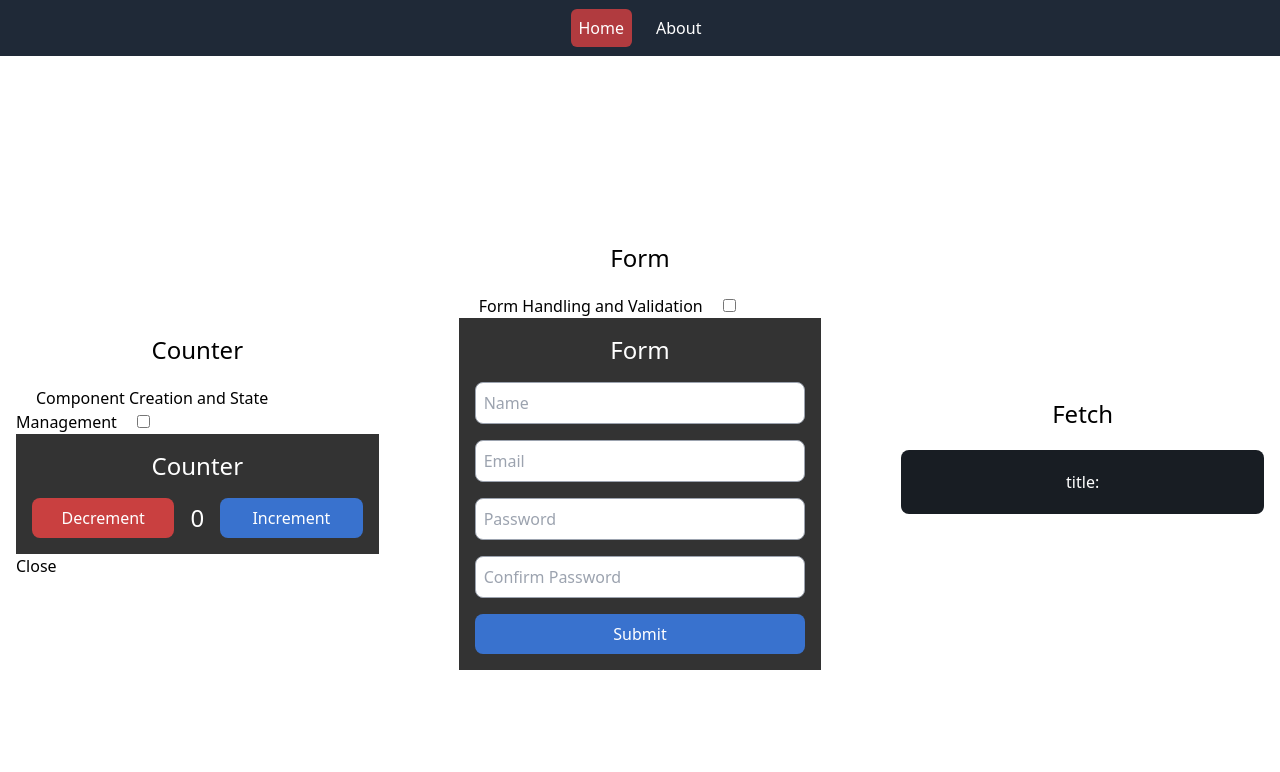
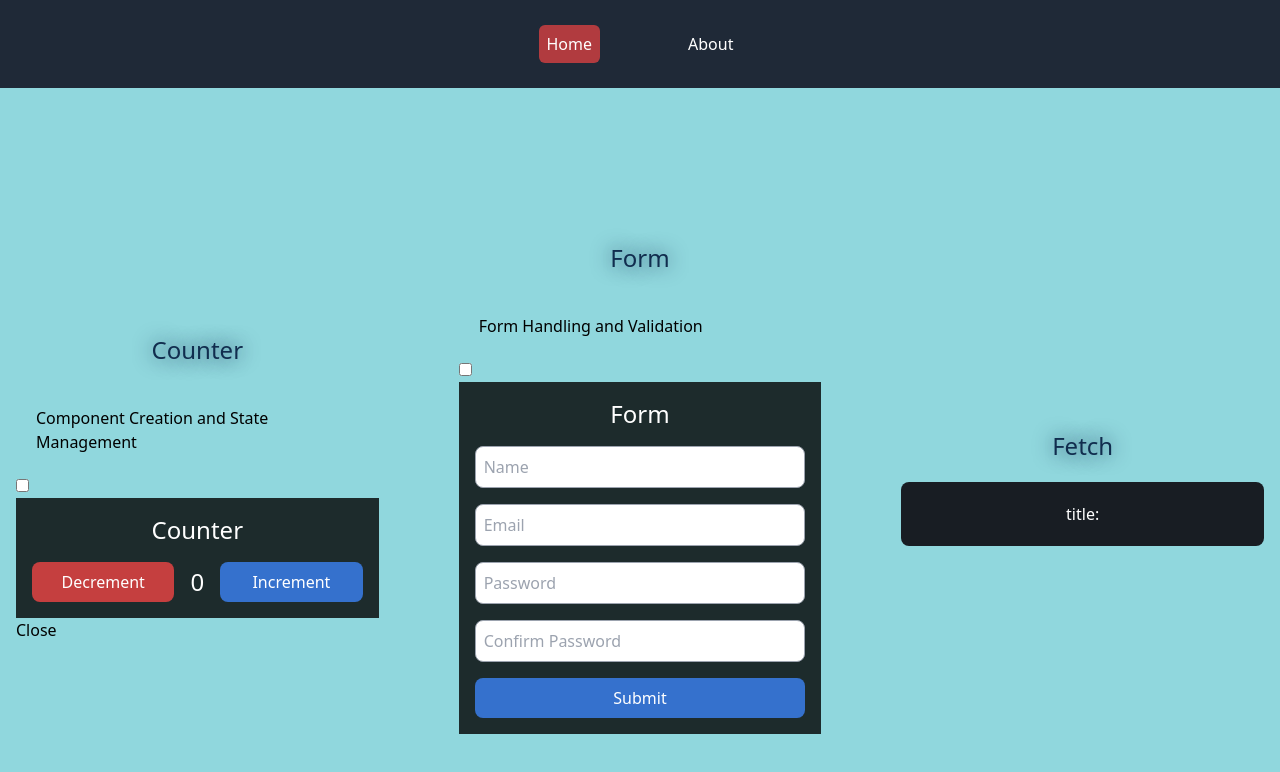
Before and after one commit to ferdianrickyagustine/DevTest, a React (Vite) app in the folder client/: page / in a window 1280 px wide. Shown: the top 772 px of the page. Built offline with nearby package versions, Linux system fonts and the light colour scheme; no server answers.

Commit message:
feat: added background color

```diff
--- a/client/src/components/Counter.jsx
+++ b/client/src/components/Counter.jsx
@@ -26,7 +26,22 @@ export default function Form() {
 
     return (
         <div>
-            <motion.label initial={{ x: -200, y: 100 }} animate={{ x: 0, y: 0 }} whileHover={{ scale: 1.1, backgroundColor: "#ff2994" }} transition={{ duration: 0.5, y: { duration: 2 }, x: { duration: 1.8 } }} htmlFor="my_modal_7" className="btn h-auto w-full p-5">Component Creation and State Management</motion.label>
+            <motion.label
+                initial={{ x: -300 }}
+                animate={{ x: 0 }}
+                whileHover={{ scale: 1.1, backgroundColor: "#ff2994" }}
+                transition={{ duration: 0.5, x: { duration: 1.8 }}}
+                htmlFor="my_modal_7"
+                className="block md:hidden btn h-auto w-full p-5">Component Creation and State Management
+            </motion.label>
+            <motion.label
+                initial={{ x: -200, y: 100 }}
+                animate={{ x: 0, y: 0 }}
+                whileHover={{ scale: 1.1, backgroundColor: "#ff2994" }}
+                transition={{ duration: 0.5, y: { duration: 2 }, x: { duration: 1.8 } }}
+                htmlFor="my_modal_7"
+                className="hidden md:block btn h-auto w-full p-5">Component Creation and State Management
+            </motion.label>
             <input type="checkbox" id="my_modal_7" className="modal-toggle" />
             <div className="modal" role="dialog">
                 <div className="modal-box bg-black/80">
--- a/client/src/components/Form.jsx
+++ b/client/src/components/Form.jsx
@@ -34,7 +34,22 @@ export default function Form() {
     }
     return (
         <div>
-            <motion.label initial={{ y: -100 }} animate={{ y: 0 }} whileHover={{ scale: 1.1, backgroundColor: "#ff2994" }} transition={{ duration: 0.5, y: { duration: 1.8 } }} htmlFor="modal-1" className="btn modal-button h-auto p-5 w-full">Form Handling and Validation</motion.label>
+            <motion.label
+                initial={{ x: -300 }}
+                animate={{ x: 0 }}
+                whileHover={{ scale: 1.1, backgroundColor: "#ff2994" }}
+                transition={{ duration: 0.5, x: { duration: 1.8 } }}
+                htmlFor="modal-1"
+                className="block md:hidden btn modal-button h-auto p-5 w-full">Form Handling and Validation
+            </motion.label>
+            <motion.label
+                initial={{ y: -100 }}
+                animate={{ y: 0 }}
+                whileHover={{ scale: 1.1, backgroundColor: "#ff2994" }}
+                transition={{ duration: 0.5, y: { duration: 1.8 } }}
+                htmlFor="modal-1"
+                className="hidden md:block btn modal-button h-auto p-5 w-full">Form Handling and Validation
+            </motion.label>
             <input type="checkbox" id="modal-1" className="modal-toggle" />
             <div className="modal">
                 <div className="modal-box bg-black/80">
--- a/client/src/components/Navbar.jsx
+++ b/client/src/components/Navbar.jsx
@@ -5,9 +5,9 @@ export default function Navbar() {
     const [selected, setSelected] = useState("Home");
 
     return (
-        <nav className="sticky top-0 bg-gray-800 p-4 z-50">
+        <nav className="sticky top-0 bg-gray-800 p-8 z-50">
             <div className="container mx-auto flex justify-center items-center">
-                <ul className="flex space-x-4">
+                <ul className="flex space-x-20">
                     <li>
                         <Link to="/" onClick={() => setSelected("Home")} className={selected === "Home" ? "text-white bg-red-500/70 p-2 rounded-md" : "text-white hover:bg-red-500/70 delay-150 duration-300 ease-in-out p-2 rounded-md"}>Home</Link>
                     </li>
--- a/client/src/views/HomePage.jsx
+++ b/client/src/views/HomePage.jsx
@@ -33,9 +33,9 @@ export default function HomePage() {
 
     return (
         <motion.div
-            animate={{ opacity: 1, backgroundColor: "#ffffff" }}
-            transition={{ duration: 5.5 }}
-            className="bg-black min-h-screen w-full flex items-center justify-center p-4">
+            animate={{ opacity: 1, backgroundColor: ["#CBF1F5", "#A6E3E9", "#71C9CE", "#A6E3E9", "#CBF1F5"] }}
+            transition={{ duration: 15, repeat: Infinity, ease: "linear" }}
+            className="bg-white min-h-screen w-full flex items-center justify-center p-4">
 
             <div className="grid grid-cols-1 md:grid-cols-3 place-items-center gap-5 md:gap-20">
 
@@ -48,26 +48,42 @@ export default function HomePage() {
                         <div className="w-full flex flex-col">
                             <motion.span
                                 initial={{ opacity: 0 }}
-                                animate={{ opacity: 1 }}
+                                animate={{ opacity: 1, color: "#112D4E", textShadow: "0 0 20px #112D4E" }}
                                 transition={{ delay: 1.8, duration: 1.8 }}
-                                className="text-2xl text-black text-center mb-5">Counter</motion.span>
+                                className="text-2xl text-black text-center mb-5">Counter
+                            </motion.span>
                             <Counter />
                         </div>
                         <div className="w-full flex flex-col">
                             <motion.span
                                 initial={{ opacity: 0 }}
-                                animate={{ opacity: 1 }}
+                                animate={{ opacity: 1, color: "#112D4E", textShadow: "0 0 20px #112D4E" }}
                                 transition={{ delay: 1.8, duration: 1.8 }}
-                                className="text-2xl text-black text-center mb-5">Form</motion.span>
+                                className="text-2xl text-black text-center mb-5">Form
+                            </motion.span>
                             <Form />
                         </div>
                         <div className="w-full flex flex-col">
                             <motion.span
                                 initial={{ opacity: 0 }}
-                                animate={{ opacity: 1 }}
+                                animate={{ opacity: 1, color: "#112D4E", textShadow: "0 0 20px #112D4E" }}
                                 transition={{ delay: 1.8, duration: 1.8 }}
-                                className="text-2xl text-black text-center mb-5">Fetch</motion.span>
-                            <motion.div className="text-white bg-[#181d23] rounded-lg p-5 text-center w-full overflow-hidden" initial={{ x: 200, y: 100 }} animate={{ x: 0, y: 0 }} whileHover={{ scale: 1.1, backgroundColor: "#ff2994" }} transition={{ duration: 0.5, y: { duration: 1.8 }, x: { duration: 1.8 } }}>
+                                className="text-2xl text-black text-center mb-5">Fetch
+                            </motion.span>
+                            <motion.div
+                                className="block md:hidden text-white bg-[#181d23] rounded-lg p-5 text-center w-full overflow-hidden"
+                                initial={{ x: -300 }}
+                                animate={{ x: 0 }}
+                                whileHover={{ scale: 1.1, backgroundColor: "#ff2994" }}
+                                transition={{ duration: 0.5, x: { duration: 1.8 } }}>
+                                title: {todos.title}
+                            </motion.div>
+                            <motion.div
+                                className="hidden md:block text-white bg-[#181d23] rounded-lg p-5 text-center w-full overflow-hidden"
+                                initial={{ x: 200, y: 100 }}
+                                animate={{ x: 0, y: 0 }}
+                                whileHover={{ scale: 1.1, backgroundColor: "#ff2994" }}
+                                transition={{ duration: 0.5, y: { duration: 1.8 }, x: { duration: 1.8 } }}>
                                 title: {todos.title}
                             </motion.div>
                         </div>
```
